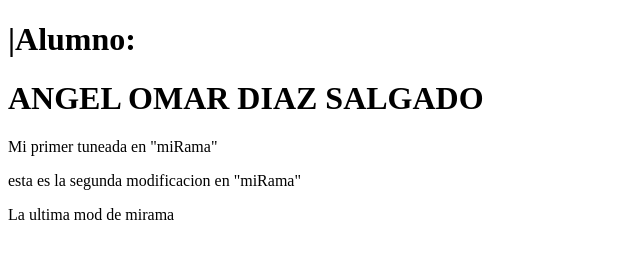
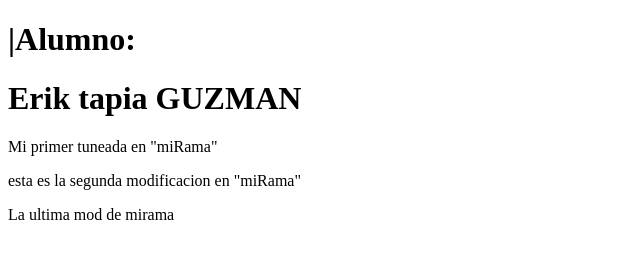
Before and after one commit to 20203tn127/aweb.4.git01, a plain HTML site: page presentacion.html in a window 1280 px wide. Shown: the whole page, without its empty margins (0-640 px from the left). Drawn offline with Linux system fonts and the light colour scheme.

Commit message:
Cambio de erik en presentacion

```diff
--- a/presentacion.html
+++ b/presentacion.html
@@ -9,9 +9,10 @@
 <body>
 
     <H1>|Alumno:</H1>
-    <h1>ANGEL OMAR DIAZ SALGADO</h1>
+    <h1>Erik tapia GUZMAN </h1>
     <p>Mi primer tuneada en "miRama"</p>
 <p>esta es la segunda modificacion en "miRama"</p>
+
 <p>La ultima mod de mirama</p>
 
 
```
